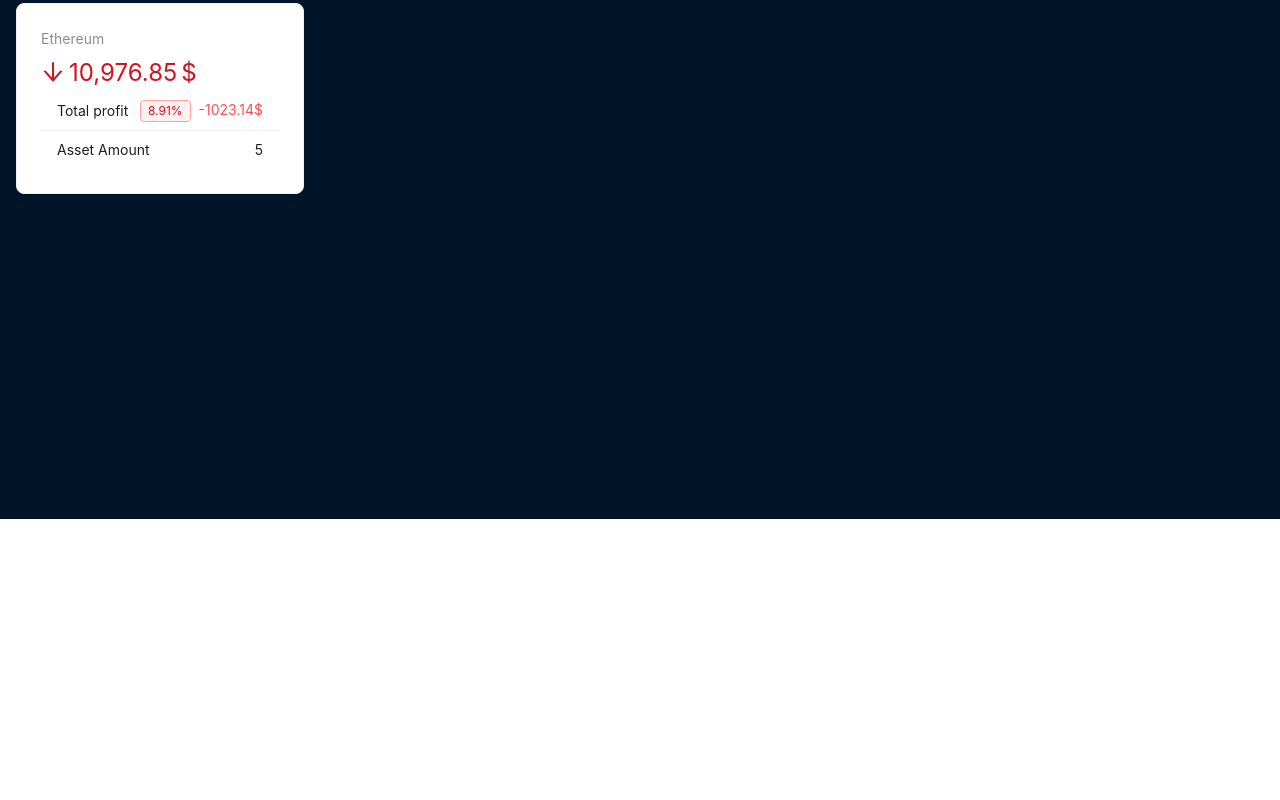
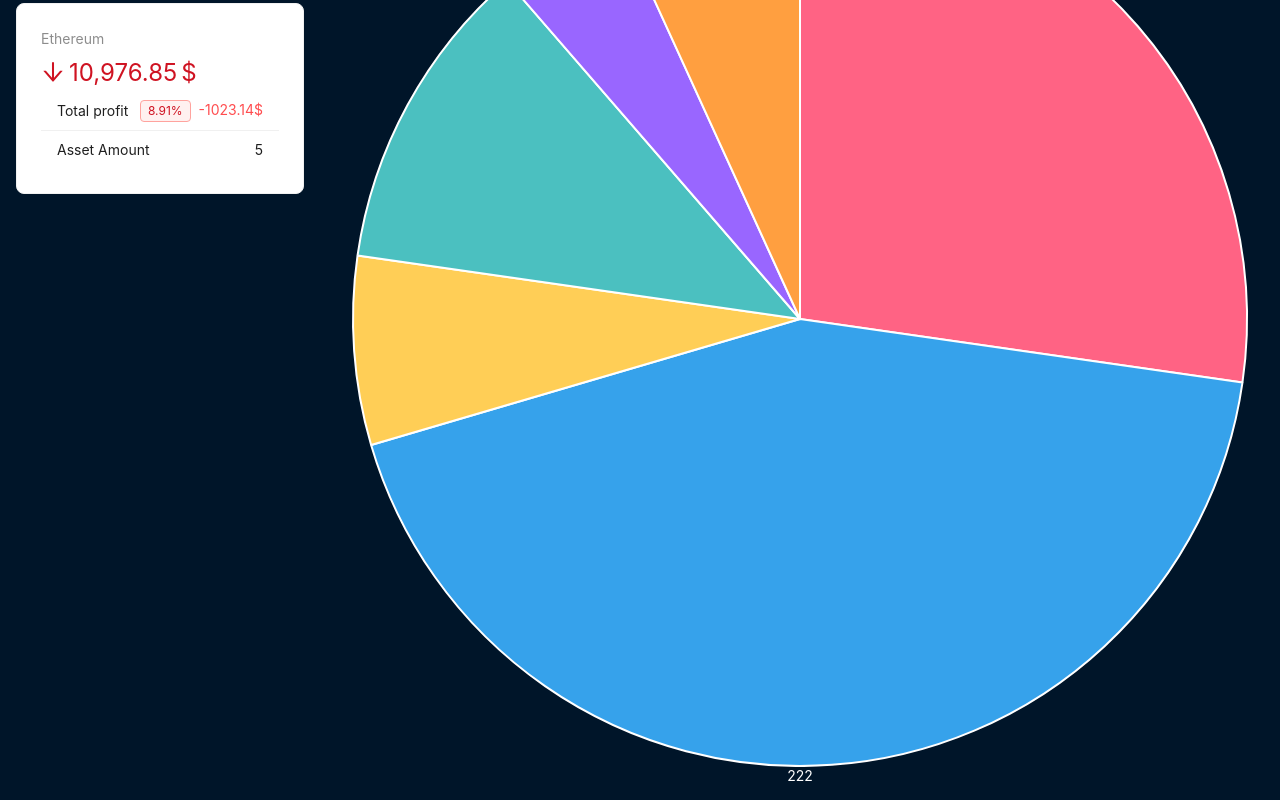
Before and after one commit to Rics69/cryptoapp, a React (Vite) app: page / in a window 1280 px wide. Shown: the part 281-1081 px from the top of the page. Before the commit the page ends 800 px from the top, so only its background shows below. Built offline with nearby package versions, Linux system fonts and the light colour scheme.

Commit message:
feat: add chart

```diff
--- a/package.json
+++ b/package.json
@@ -11,7 +11,9 @@
   },
   "dependencies": {
     "antd": "^5.24.3",
+    "chart.js": "^4.4.8",
     "react": "^19.0.0",
+    "react-chartjs-2": "^5.3.0",
     "react-dom": "^19.0.0"
   },
   "devDependencies": {
--- /dev/null
+++ b/src/components/AssetsTable.tsx
@@ -0,0 +1,5 @@
+const AssetsTable = () => {
+    return <div>222</div>
+}
+
+export default AssetsTable
--- a/src/components/PortfolioChart.tsx
+++ b/src/components/PortfolioChart.tsx
@@ -0,0 +1,28 @@
+import {Pie} from "react-chartjs-2";
+import {Chart as ChartJs, ArcElement, Legend, Tooltip} from "chart.js";
+
+ChartJs.register(ArcElement, Tooltip, Legend);
+
+export const data = {
+    labels: ['Red', 'Blue', 'Yellow', 'Green', 'Purple', 'Orange'],
+    datasets: [
+        {
+            label: '# of Votes',
+            data: [12, 19, 3, 5, 2, 3],
+            backgroundColor: [
+                'rgba(255, 99, 132, 1)',
+                'rgba(54, 162, 235, 1)',
+                'rgba(255, 206, 86, 1)',
+                'rgba(75, 192, 192, 1)',
+                'rgba(153, 102, 255, 1)',
+                'rgba(255, 159, 64, 1)',
+            ]
+        },
+    ],
+};
+
+const PortfolioChart = () => {
+    return <Pie data={data}/>
+}
+
+export default PortfolioChart
--- a/src/components/layout/AppContent.tsx
+++ b/src/components/layout/AppContent.tsx
@@ -1,6 +1,8 @@
 import React from "react";
 import {Layout, Typography} from "antd";
 import {useCrypto} from "../../context/crypto-context.tsx";
+import PortfolioChart from "../PortfolioChart.tsx";
+import AssetsTable from "../AssetsTable.tsx";
 
 const contentStyle: React.CSSProperties = {
     textAlign: 'center',
@@ -22,6 +24,8 @@
         <Typography.Title level={3} style={{textAlign: 'left', color: '#fff'}}>
             Portfolio: {assets.map(asset => (asset.amount * cryptoPriceMap[asset.id])).reduce((acc, v) => (acc += v), 0).toFixed(2)}$
         </Typography.Title>
+        <PortfolioChart/>
+        <AssetsTable/>
     </Layout.Content>
 }
 
```
Also changed, not shown: 1 other file (tests, documents, lock files or other folders).
